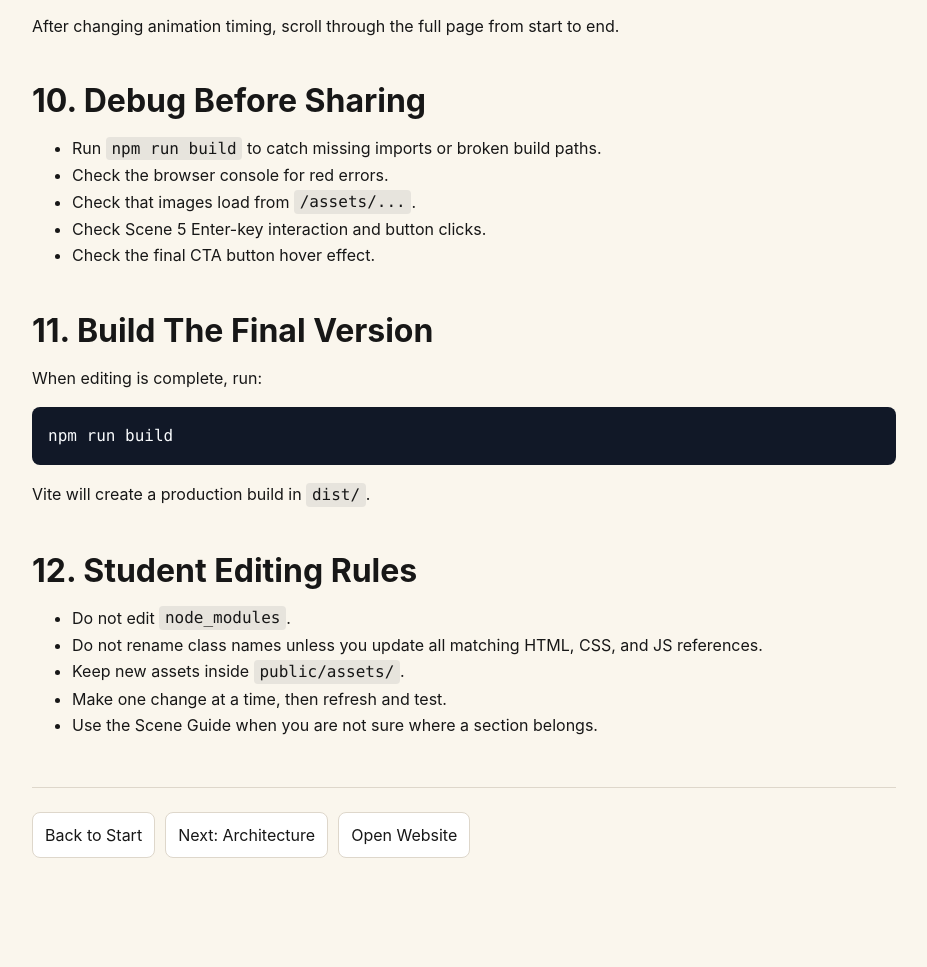
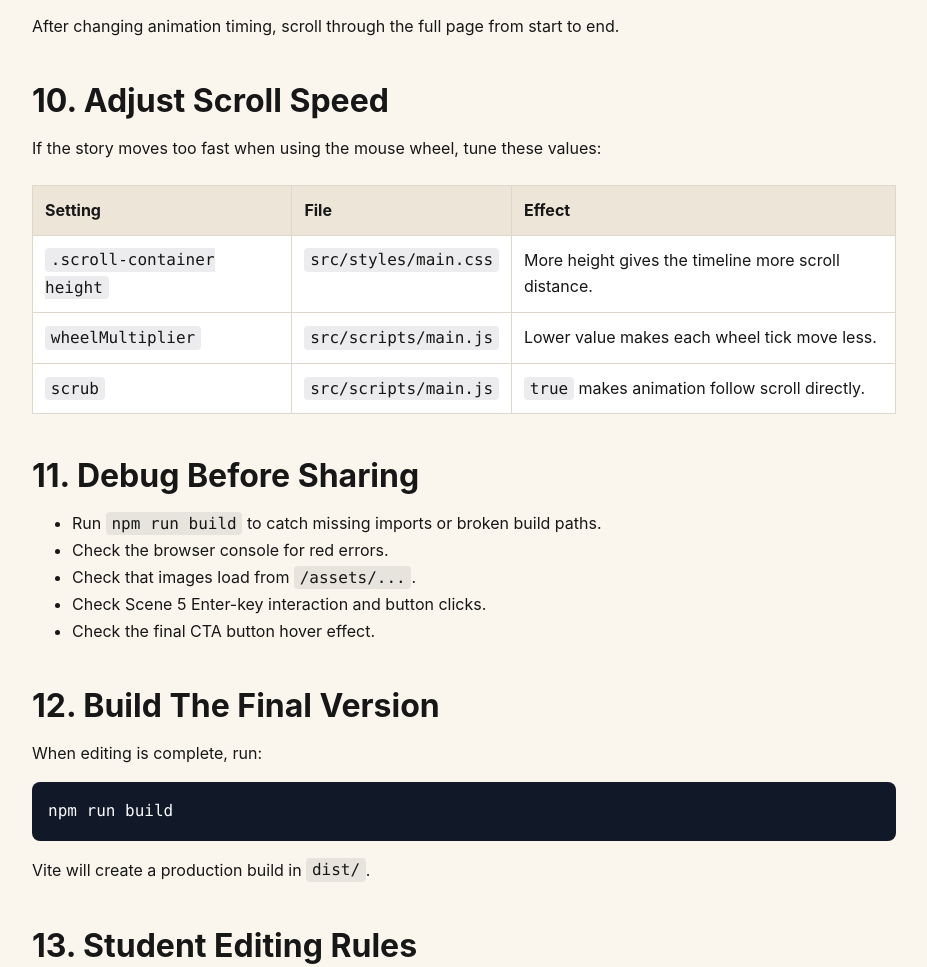
Before and after one commit to MuhdAqmarr/rising-reality, a website built with Vite: page docs/run-and-edit.html in a window 1280 px wide. Shown: the part 3018-3985 px from the top of the page, without its empty margins (276-1203 px from the left). Built offline with nearby package versions, Linux system fonts and the light colour scheme.

Commit message:
Tune scroll scrub pacing
Make the master timeline follow scroll directly, slow Lenis wheel input, increase total scroll distance, and document scroll speed tuning for students.

```diff
--- a/docs/run-and-edit.html
+++ b/docs/run-and-edit.html
@@ -129,7 +129,36 @@
         </ul>
         <p>After changing animation timing, scroll through the full page from start to end.</p>
 
-        <h2>10. Debug Before Sharing</h2>
+        <h2>10. Adjust Scroll Speed</h2>
+        <p>If the story moves too fast when using the mouse wheel, tune these values:</p>
+        <table>
+          <thead>
+            <tr>
+              <th>Setting</th>
+              <th>File</th>
+              <th>Effect</th>
+            </tr>
+          </thead>
+          <tbody>
+            <tr>
+              <td><code>.scroll-container height</code></td>
+              <td><code>src/styles/main.css</code></td>
+              <td>More height gives the timeline more scroll distance.</td>
+            </tr>
+            <tr>
+              <td><code>wheelMultiplier</code></td>
+              <td><code>src/scripts/main.js</code></td>
+              <td>Lower value makes each wheel tick move less.</td>
+            </tr>
+            <tr>
+              <td><code>scrub</code></td>
+              <td><code>src/scripts/main.js</code></td>
+              <td><code>true</code> makes animation follow scroll directly.</td>
+            </tr>
+          </tbody>
+        </table>
+
+        <h2>11. Debug Before Sharing</h2>
         <ul>
           <li>Run <code>npm run build</code> to catch missing imports or broken build paths.</li>
           <li>Check the browser console for red errors.</li>
@@ -138,12 +167,12 @@
           <li>Check the final CTA button hover effect.</li>
         </ul>
 
-        <h2>11. Build The Final Version</h2>
+        <h2>12. Build The Final Version</h2>
         <p>When editing is complete, run:</p>
         <pre><code>npm run build</code></pre>
         <p>Vite will create a production build in <code>dist/</code>.</p>
 
-        <h2>12. Student Editing Rules</h2>
+        <h2>13. Student Editing Rules</h2>
         <ul>
           <li>Do not edit <code>node_modules</code>.</li>
           <li>Do not rename class names unless you update all matching HTML, CSS, and JS references.</li>
--- a/src/styles/main.css
+++ b/src/styles/main.css
@@ -38,8 +38,8 @@ h1, h2, h3, h4, h5, h6, .hero-title {
 
 /* MASTER SCRUBBER */
 .scroll-container {
-  /* This dictates the total length of the experience. */
-  height: 3800vh;
+  /* Bigger height = more wheel movement needed per animation beat. */
+  height: 6800vh;
 }
 
 /* FIXED CAMERA VIEWPORT */
```
Also changed, not shown: docs/architecture.html (+13 -1 lines), docs/debugging.html (+20 -0 lines), src/scripts/main.js (+4 -3 lines).
